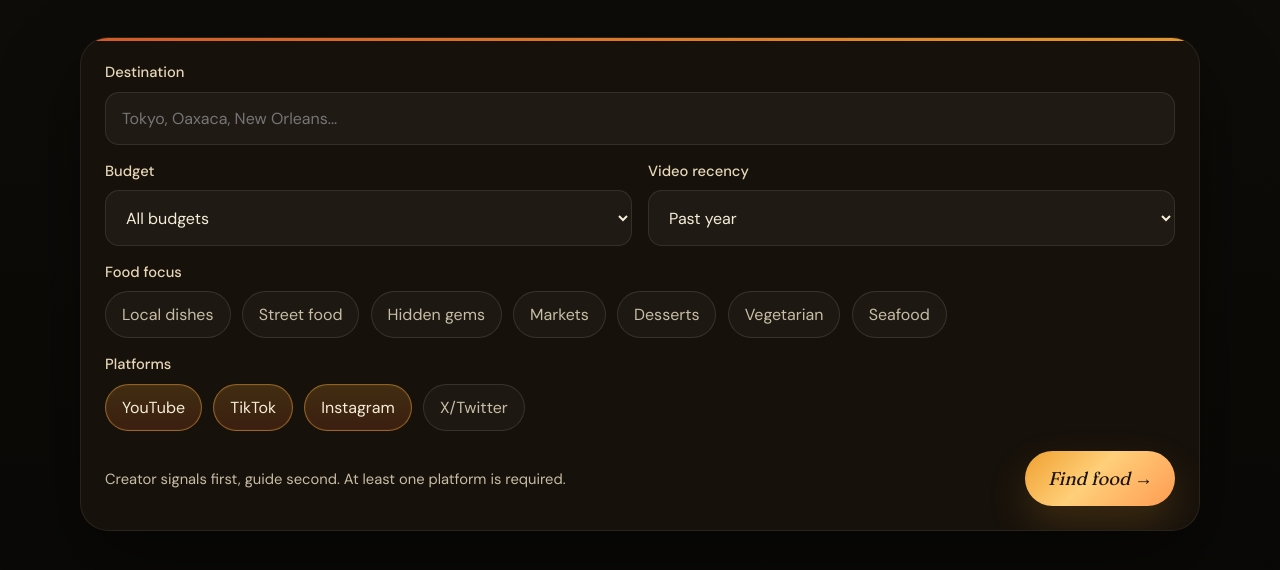
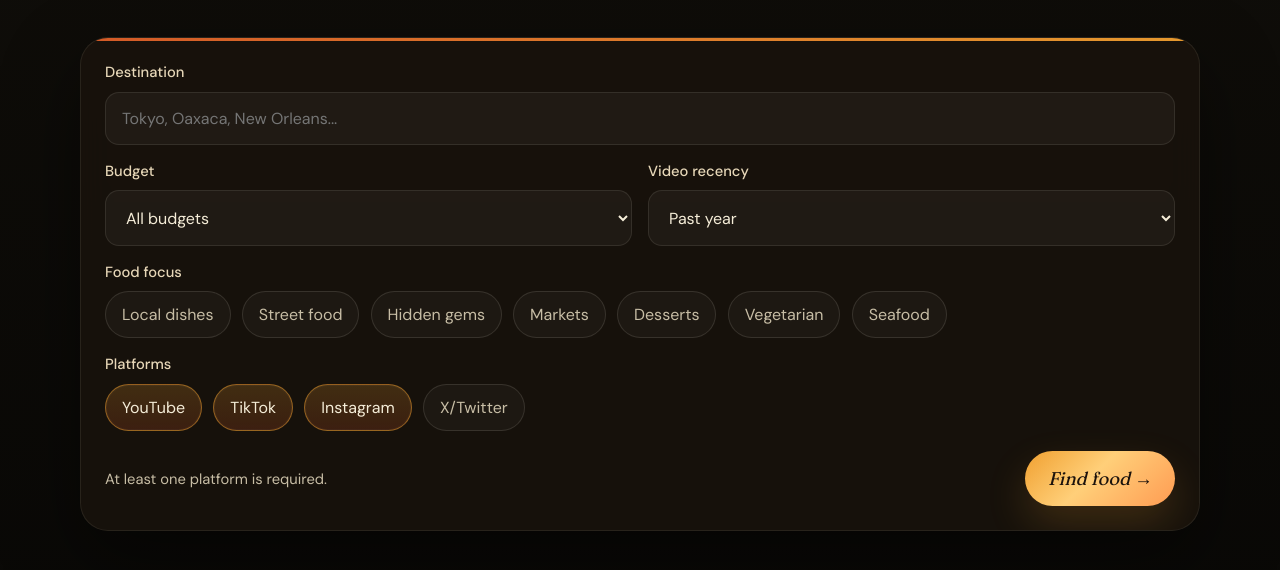
Before and after one commit to vidhu-hegde/Fork-Fly, a website: page public/index.html in a window 1280 px wide. Shown: the part 510-1080 px from the top of the page. Drawn offline with Linux system fonts and the light colour scheme.

Commit message:
Simplify platform helper copy

```diff
--- a/public/index.html
+++ b/public/index.html
@@ -822,7 +822,7 @@
             </div>
 
             <div class="submit-row">
-              <div class="subtle-note">Creator signals first, guide second. At least one platform is required.</div>
+              <div class="subtle-note">At least one platform is required.</div>
               <button id="submit-btn" class="primary-btn" type="submit">Find food →</button>
             </div>
           </form>
```
